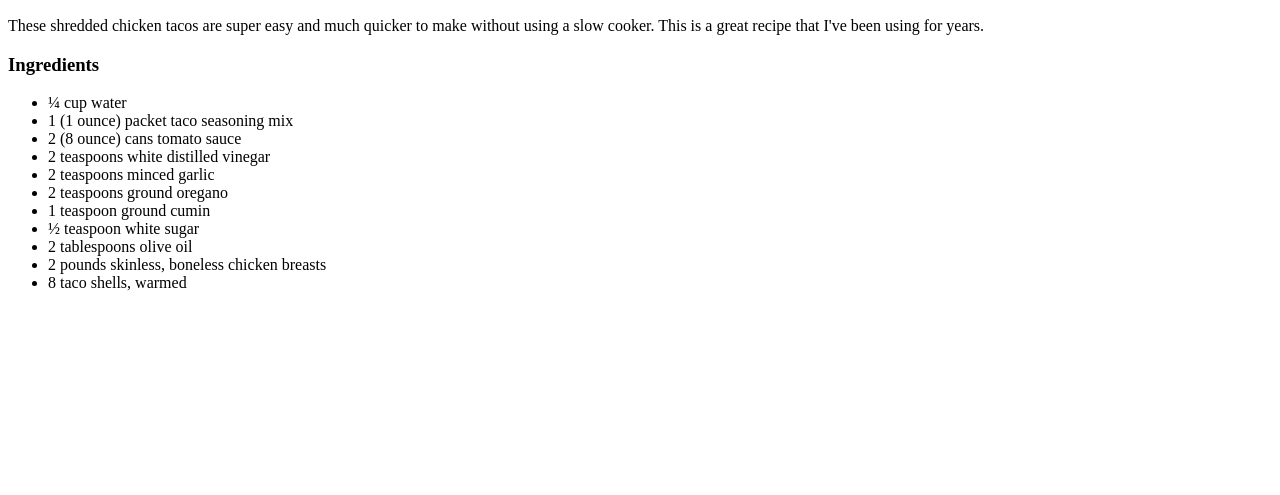
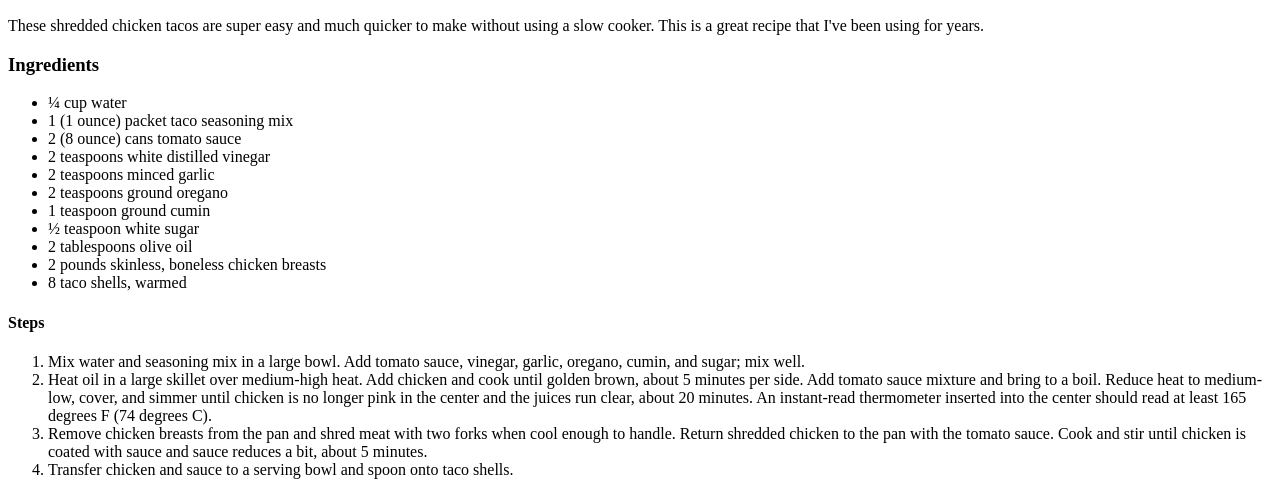
Before and after one commit to kevinnguyen2321/odin-recipes, a plain HTML site: page recipes/shredded-chicken-tacos.html in a window 1280 px wide. Shown: the part 415-910 px from the top of the page. Before the commit the page ends 800 px from the top, so only its background shows below. Drawn offline with Linux system fonts and the light colour scheme.

Commit message:
Complete shredded chicken recipe final copy

```diff
--- a/recipes/shredded-chicken-tacos.html
+++ b/recipes/shredded-chicken-tacos.html
@@ -25,5 +25,14 @@
         <li>2 pounds skinless, boneless chicken breasts</li>
         <li>8 taco shells, warmed</li>
     </ul>
+    <h4>Steps</h4>
+    <ol>
+        <li>Mix water and seasoning mix in a large bowl. Add tomato sauce, vinegar, garlic, oregano, cumin, and sugar; mix well.</li>
+        <li>Heat oil in a large skillet over medium-high heat. Add chicken and cook until golden brown, about 5 minutes per side. Add tomato sauce mixture and bring to a boil. Reduce heat to medium-low, cover, and simmer until chicken is no longer pink in the center and the juices run clear, about 20 minutes. An instant-read thermometer inserted into the center should read at least 165 degrees F (74 degrees C).</li>
+        <li>Remove chicken breasts from the pan and shred meat with two forks when cool enough to handle. Return shredded chicken to the pan with the tomato sauce. Cook and stir until chicken is coated with sauce and sauce reduces a bit, about 5 minutes.</li>
+        <li>Transfer chicken and sauce to a serving bowl and spoon onto taco shells.
+
+        </li>
+    </ol>
 </body>
 </html>
```
